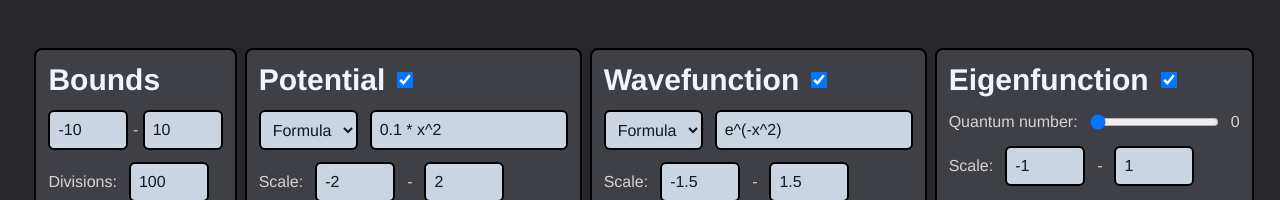
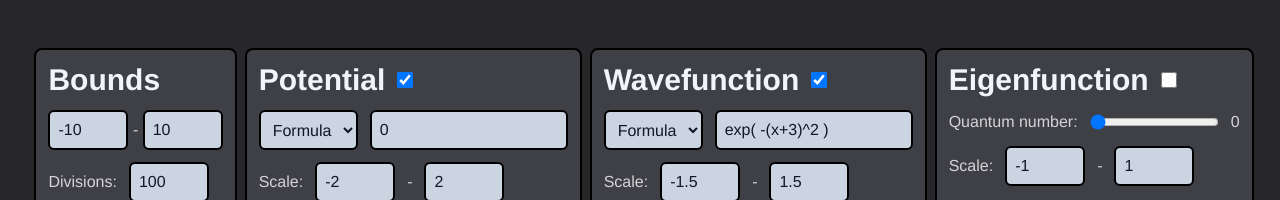
Before and after one commit to Zokalyx/qsim, a SvelteKit app: page / in a window 1280 px wide. Shown: the top 200 px of the page. Built offline with nearby package versions, Linux system fonts and the light colour scheme.

Commit message:
getting ready to publish

```diff
--- a/src/routes/+page.svelte
+++ b/src/routes/+page.svelte
@@ -25,7 +25,7 @@
 		name: 'Potential',
 		mode: FunctionMode.Formula,
 		sketching: false,
-		formula: '0.1 * x^2',
+		formula: '0',
 		formula_error: '',
 		datapoints: null,
 		show_mean: false,
@@ -42,7 +42,7 @@
 		name: 'Wavefunction',
 		mode: FunctionMode.Formula,
 		sketching: false,
-		formula: 'e^(-x^2)',
+		formula: 'exp( -(x+3)^2 )',
 		formula_error: '',
 		datapoints: null,
 		show_mean: true,
@@ -51,7 +51,7 @@
 			bottom: -1.5
 		},
 		visible: true,
-		complex_phase: 3,
+		complex_phase: 4,
 		readonly: false,
 		n: null
 	});
@@ -67,7 +67,7 @@
 			top: 1,
 			bottom: -1,
 		},
-		visible: true,
+		visible: false,
 		complex_phase: null,
 		readonly: true,
 		n: 0,
```
Also changed, not shown: src-tauri/tauri.conf.json (+4 -4 lines), 1 other file (tests, documents, lock files or other folders).
